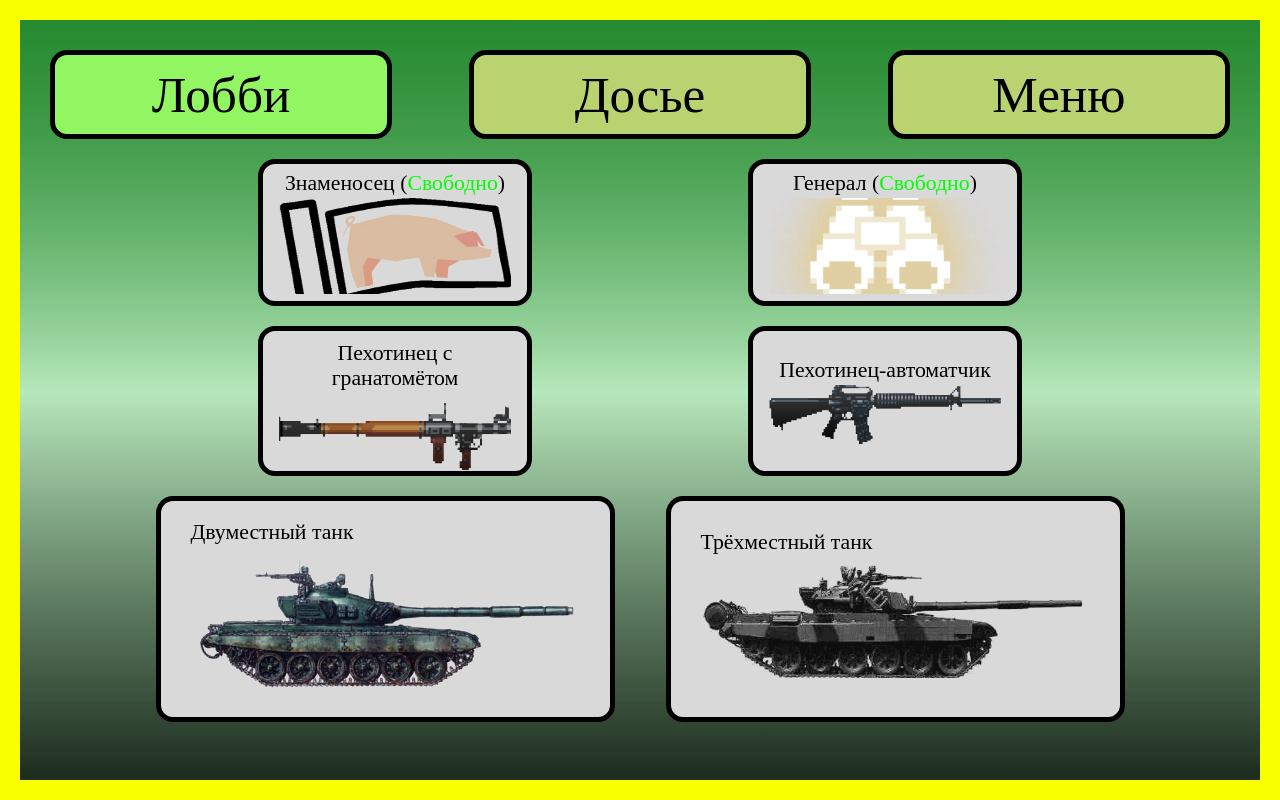
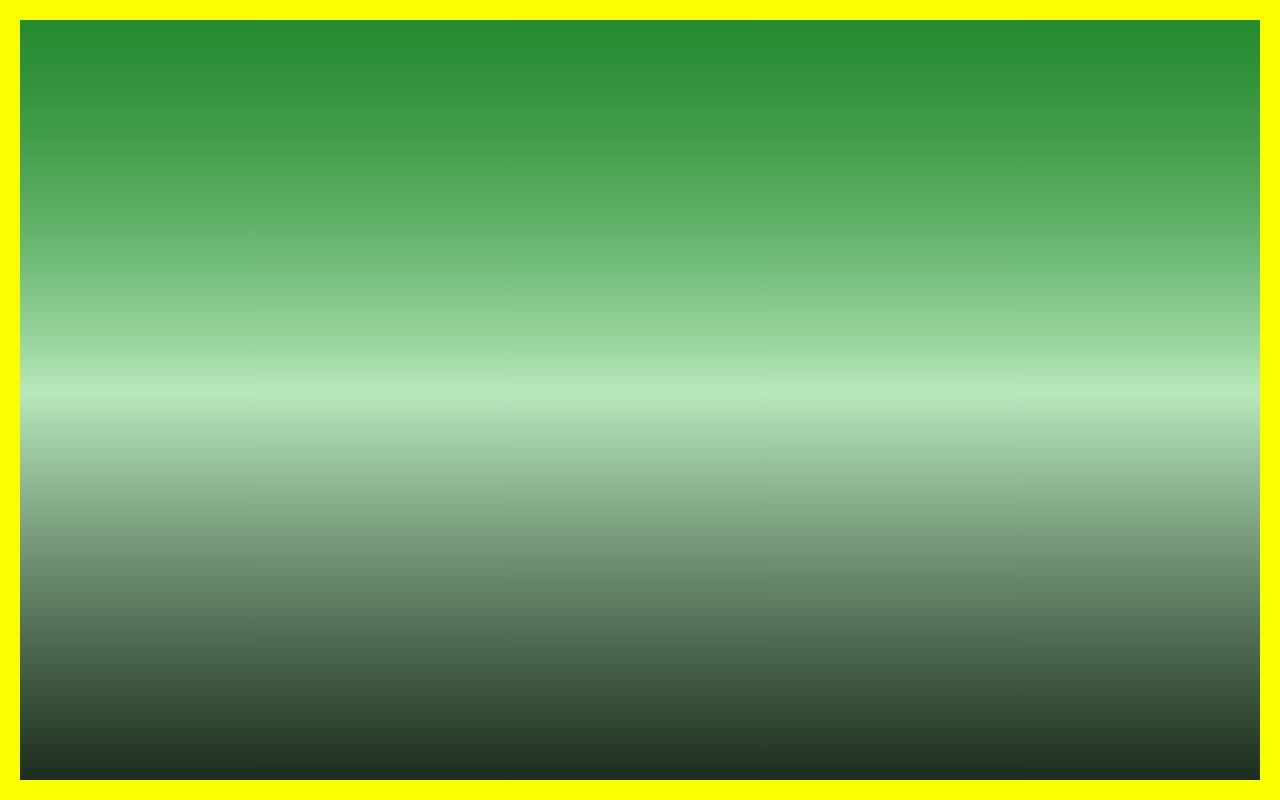
Before and after one commit to hahah-eto-ya-maga/counter-offensive, a React (Create React App) app in the folder client/: page / in a window 1280 px wide. Built offline with nearby package versions, Linux system fonts and the light colour scheme.

Commit message:
Готовая верстка Лобби

```diff
--- a/client/src/App.tsx
+++ b/client/src/App.tsx
@@ -6,7 +6,6 @@ const App: React.FC = () => {
 
   return (
       <div>
-        <LobbiPage/>
       </div>
   );
 };
```
